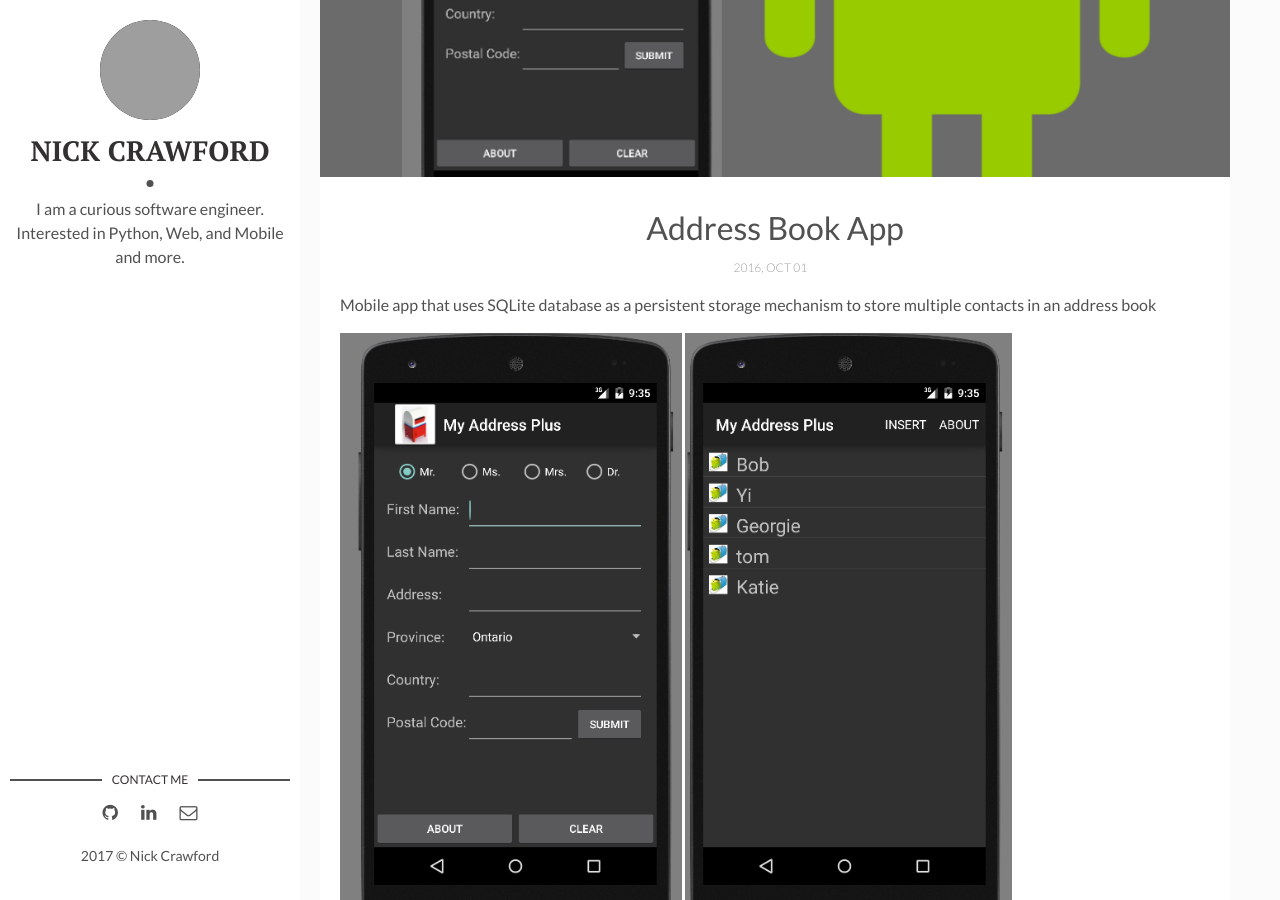
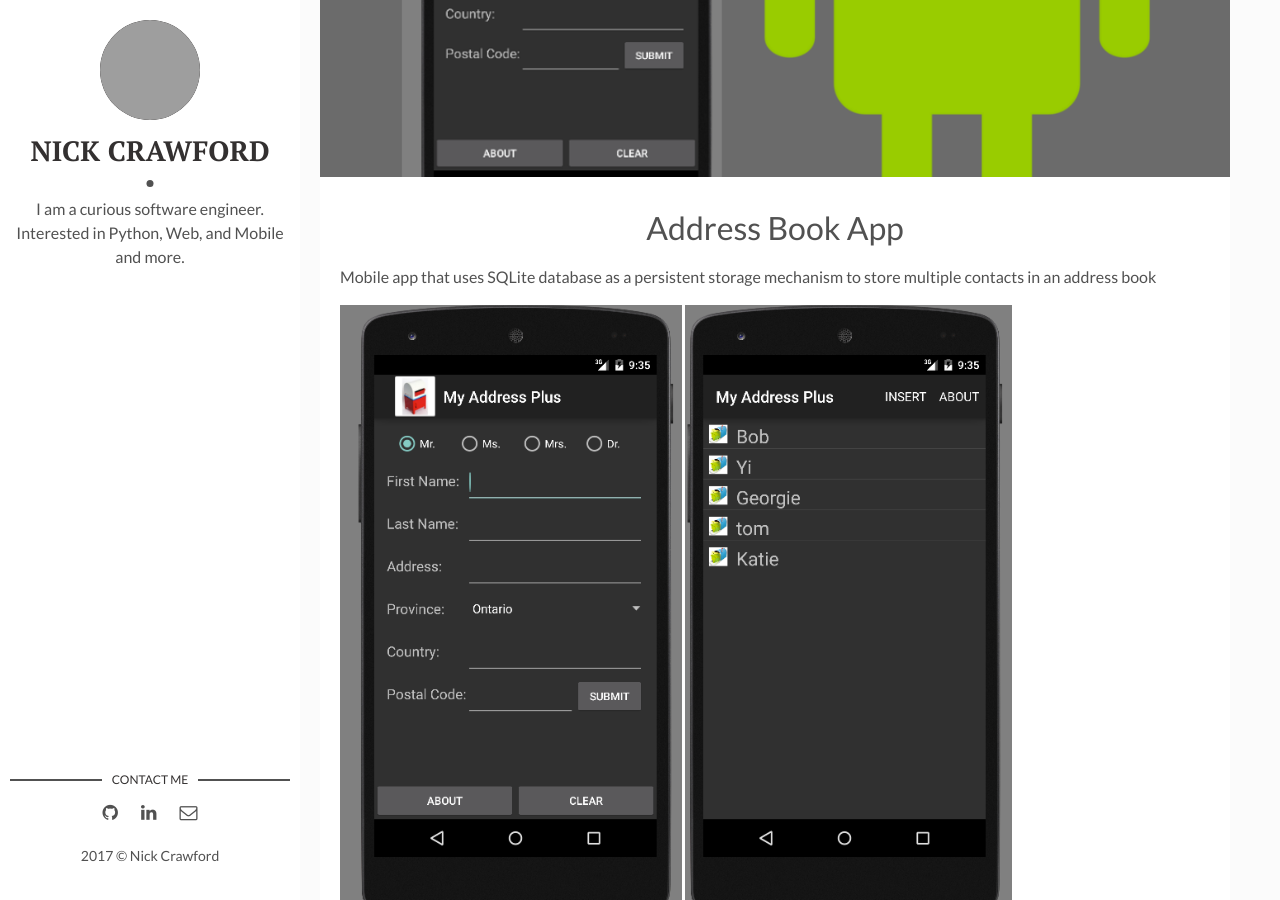
Before and after one commit to nighthawk469/flexible-jekyll, a Jekyll site: the page built from _posts/2015-10-07-addressbook.markdown, in a window 1280 px wide and 900 px high, scrolled down 343 px. Built offline with Jekyll 4.4.1, drawn with Linux system fonts in a browser that asks for light colours; grey boxes are pictures that could not be loaded.

Commit message:
remove date

```diff
--- a/_layouts/post.html
+++ b/_layouts/post.html
@@ -12,8 +12,8 @@ layout: main
     <div class="wrap-content">
       <header class="header-page">
         <h1 class="page-title">{{page.title}}</h1>
-        <div class="page-date"><span>{{page.date | date: '%Y, %b %d'}}&nbsp;&nbsp;&nbsp;&nbsp;</span></div>
-      </header>
+<!--         <div class="page-date"><span>{{page.date | date: '%Y, %b %d'}}&nbsp;&nbsp;&nbsp;&nbsp;</span></div>
+ -->      </header>
       {{page.content | markdownify}}
       <div class="page-footer">
         <!-- <div class="page-share">
```
